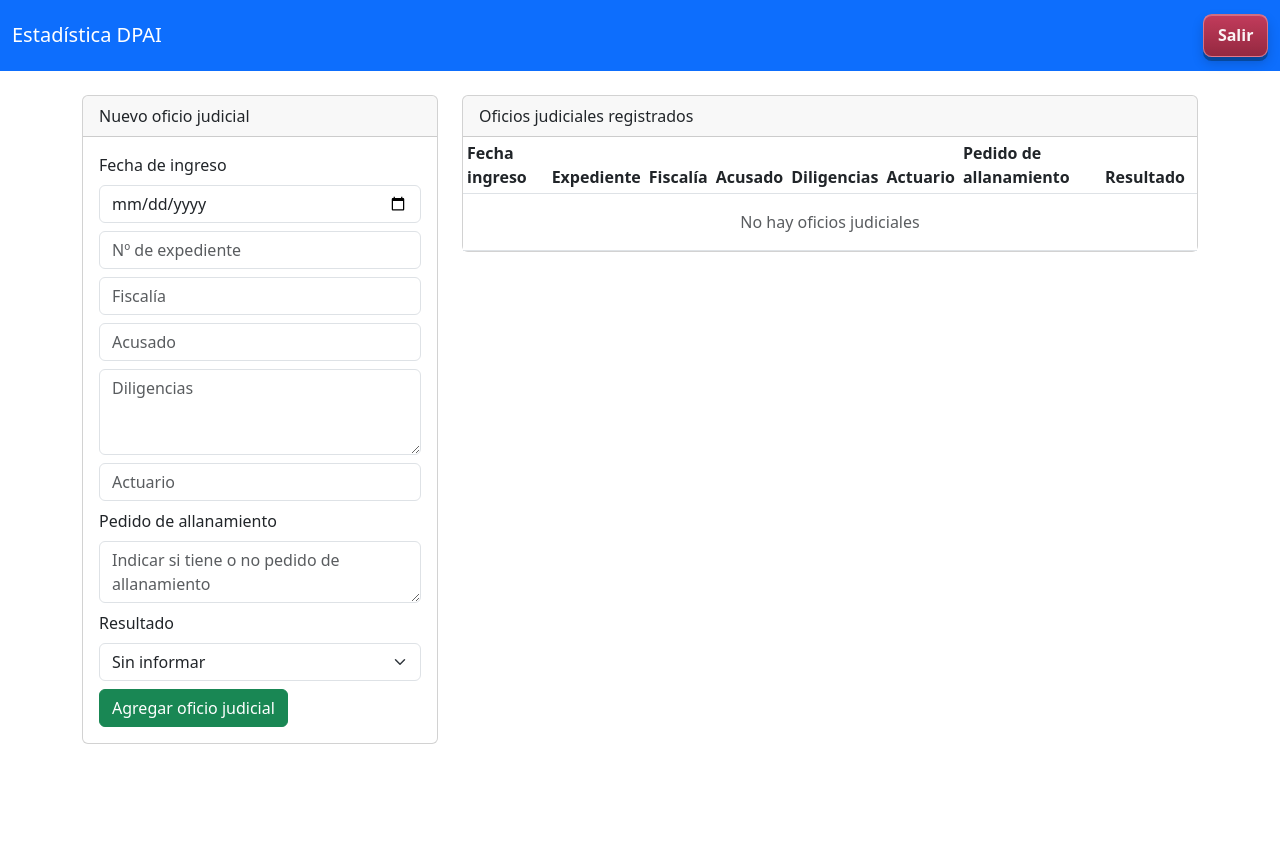
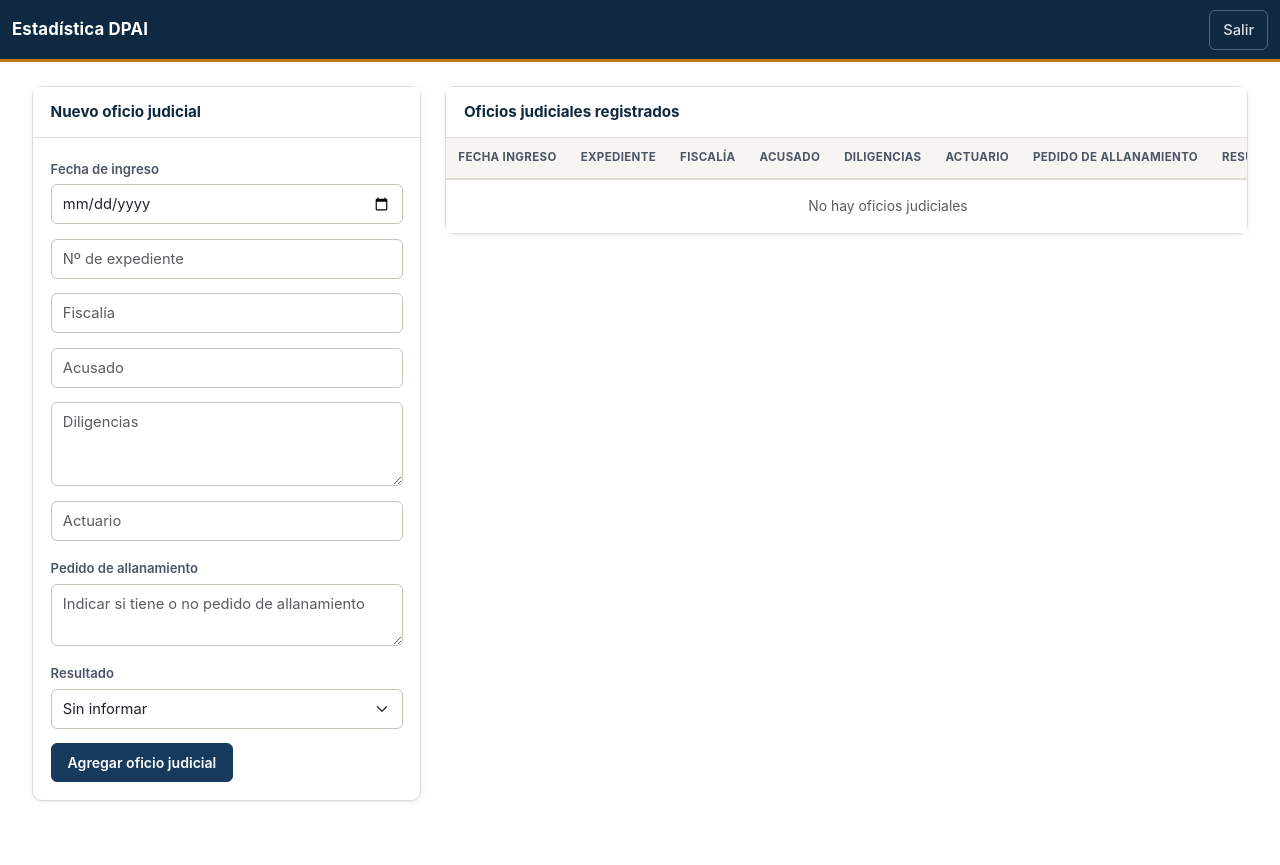
Before and after one commit to ArgusLuCh/dpai, a Flask app: template templates/oficios_judiciales.html in a window 1280 px wide. Before the commit the page ends 744 px from the top, so only its background shows below. Run offline with Flask 3, Linux system fonts and the light colour scheme; the template is opened without the code that fills it, so the values that code supplies are empty; some libraries are stand-ins or nearby versions.

Commit message:
mejora visual cambios en el css

```diff
--- a/static/style.css
+++ b/static/style.css
@@ -1,116 +1,357 @@
-.color-verde { background:#198754; color:white; padding:.35rem .6rem; border-radius:.25rem }
-.color-amarillo { background:#ffc107; color:#212529; padding:.35rem .6rem; border-radius:.25rem }
-.color-rojo { background:#dc3545; color:white; padding:.35rem .6rem; border-radius:.25rem }
+/* ============================================================
+   DPAI — Dirección General de Ciberseguridad
+   Sistema de diseño: institucional, legible, sin ruido visual.
+   ============================================================ */
 
-body { padding-bottom:40px }
+:root {
+  --color-navy-900: #0a1e33;
+  --color-navy-800: #0f2942;
+  --color-navy-700: #163a5c;
+  --color-navy-600: #1f4d78;
+  --color-amber-600: #c17817;
+  --color-amber-100: #fbe8cc;
+  --color-ink: #1c2530;
+  --color-ink-soft: #4a5568;
+  --color-paper: #f6f5f2;
+  --color-paper-raised: #ffffff;
+  --color-line: #e0ddd6;
+  --color-line-strong: #c8c3b8;
+
+  --color-success: #1f7a4d;
+  --color-success-bg: #e5f3ea;
+  --color-warning: #a9720f;
+  --color-warning-bg: #fbf0dc;
+  --color-danger: #b3261e;
+  --color-danger-bg: #fbe8e6;
+
+  --radius-sm: 6px;
+  --radius-md: 10px;
+  --shadow-card: 0 1px 2px rgba(15, 41, 66, .06), 0 1px 8px rgba(15, 41, 66, .05);
+
+  --font-body: -apple-system, "Segoe UI", Roboto, Helvetica, Arial, sans-serif;
+}
+
+* { box-sizing: border-box; }
+
+body {
+  background-color: var(--color-paper);
+  color: var(--color-ink);
+  font-family: var(--font-body);
+  padding-bottom: 48px;
+  -webkit-font-smoothing: antialiased;
+}
+
+/* ---------- Barra superior ---------- */
+
+.navbar.bg-primary {
+  background: var(--color-navy-800) !important;
+  border-bottom: 3px solid var(--color-amber-600);
+  padding-top: .6rem;
+  padding-bottom: .6rem;
+}
+
+.navbar-brand {
+  font-weight: 700;
+  letter-spacing: .01em;
+  font-size: 1.05rem;
+}
 
 .app-top-nav {
   align-items: center;
-  gap: .3rem;
-  perspective: 700px;
-}
-
-.app-top-nav .nav-item {
-  position: relative;
-  z-index: 1;
-}
-
-.app-top-nav .nav-item + .nav-item {
-  margin-left: 0;
+  gap: .25rem;
 }
 
 .app-top-link {
-  color: rgba(255, 255, 255, .95) !important;
-  background: linear-gradient(180deg, rgba(255, 255, 255, .2) 0%, rgba(255, 255, 255, .08) 100%);
-  border: 1px solid rgba(255, 255, 255, .28);
-  border-radius: .55rem;
-  box-shadow:
-    0 4px 0 rgba(3, 52, 102, .55),
-    0 6px 12px rgba(0, 0, 0, .18),
-    inset 0 1px 0 rgba(255, 255, 255, .25);
-  font-weight: 600;
-  margin: .35rem 0;
-  padding: .55rem .85rem !important;
-  position: relative;
-  transform: translateZ(0);
-  transition: transform .15s ease, box-shadow .15s ease, background .15s ease;
+  color: rgba(255, 255, 255, .85) !important;
+  background: transparent;
+  border: 1px solid transparent;
+  border-radius: var(--radius-sm);
+  font-weight: 500;
+  font-size: .92rem;
+  margin: 0;
+  padding: .5rem .8rem !important;
+  transition: background .12s ease, color .12s ease;
 }
 
 .app-top-link:hover,
 .app-top-link:focus-visible {
-  background: linear-gradient(180deg, rgba(255, 255, 255, .34) 0%, rgba(255, 255, 255, .16) 100%);
-  box-shadow:
-    0 6px 0 rgba(3, 52, 102, .55),
-    0 10px 16px rgba(0, 0, 0, .24),
-    inset 0 1px 0 rgba(255, 255, 255, .35);
-  transform: translateY(-3px) translateZ(12px);
-  z-index: 3;
-}
-
-.app-top-link:active {
-  box-shadow:
-    0 1px 0 rgba(3, 52, 102, .55),
-    0 3px 6px rgba(0, 0, 0, .2),
-    inset 0 1px 0 rgba(255, 255, 255, .2);
-  transform: translateY(2px) translateZ(0);
+  background: rgba(255, 255, 255, .1);
+  color: #ffffff !important;
 }
 
 .app-top-link-logout {
-  background: linear-gradient(180deg, rgba(220, 53, 69, .88) 0%, rgba(160, 35, 48, .92) 100%);
-  border-color: rgba(255, 170, 177, .55);
+  background: transparent;
+  border: 1px solid rgba(255, 255, 255, .28);
 }
 
-.app-top-link-logout:hover,
-.app-top-link-logout:focus-visible {
-  background: linear-gradient(180deg, rgba(235, 76, 90, .95) 0%, rgba(180, 40, 54, .95) 100%);
+.app-top-link-logout:hover {
+  background: var(--color-danger);
+  border-color: var(--color-danger);
 }
 
-.app-tabs {
-  gap: .65rem;
-  border-bottom: 0;
-  padding: .75rem 1rem;
-  background: linear-gradient(180deg, #f8f9fa 0%, #e9ecef 100%);
-  border-radius: .7rem .7rem 0 0;
+.navbar-text {
+  font-size: .88rem;
+  opacity: .85;
 }
 
-.app-tabs .nav-item {
+/* ---------- Layout general ---------- */
+
+.container {
+  max-width: 1240px;
+}
+
+h1, h2, h3, h4, h5 {
+  color: var(--color-navy-800);
+  font-weight: 700;
+}
+
+/* ---------- Tarjetas ---------- */
+
+.card {
+  border: 1px solid var(--color-line);
+  border-radius: var(--radius-md);
+  box-shadow: var(--shadow-card);
+}
+
+.card-header {
+  background: var(--color-paper-raised);
+  border-bottom: 1px solid var(--color-line);
+  color: var(--color-navy-800);
+  font-weight: 700;
+  font-size: .95rem;
+  padding: .85rem 1.1rem;
+  display: flex;
+  align-items: center;
+  gap: .6rem;
+}
+
+.card-body {
+  padding: 1.1rem;
+}
+
+/* ---------- Formularios ---------- */
+
+.form-label {
+  color: var(--color-ink-soft);
+  font-weight: 600;
+  font-size: .82rem;
+  margin-bottom: .3rem;
+}
+
+.form-control, .form-select {
+  border: 1px solid var(--color-line-strong);
+  border-radius: var(--radius-sm);
+  padding: .5rem .7rem;
+  font-size: .92rem;
+}
+
+.form-control:focus, .form-select:focus {
+  border-color: var(--color-navy-600);
+  box-shadow: 0 0 0 3px rgba(31, 77, 120, .15);
+}
+
+.mb-2 { margin-bottom: .9rem !important; }
+
+/* ---------- Botones ---------- */
+
+.btn {
+  border-radius: var(--radius-sm);
+  font-weight: 600;
+  font-size: .88rem;
+  padding: .5rem 1rem;
+}
+
+.btn-success {
+  background: var(--color-navy-700);
+  border-color: var(--color-navy-700);
+}
+.btn-success:hover {
+  background: var(--color-navy-800);
+  border-color: var(--color-navy-800);
+}
+
+.btn-primary {
+  background: var(--color-navy-700);
+  border-color: var(--color-navy-700);
+}
+.btn-primary:hover {
+  background: var(--color-navy-800);
+  border-color: var(--color-navy-800);
+}
+
+.btn-outline-primary {
+  color: var(--color-navy-700);
+  border-color: var(--color-navy-600);
+}
+.btn-outline-primary:hover {
+  background: var(--color-navy-700);
+  border-color: var(--color-navy-700);
+}
+
+.btn-outline-secondary {
+  color: var(--color-ink-soft);
+  border-color: var(--color-line-strong);
+}
+
+.btn-outline-danger {
+  color: var(--color-danger);
+  border-color: #e3b5b1;
+}
+.btn-outline-danger:hover {
+  background: var(--color-danger);
+  border-color: var(--color-danger);
+}
+
+.btn-sm {
+  padding: .3rem .65rem;
+  font-size: .8rem;
+}
+
+/* ---------- Tablas ---------- */
+
+.table {
   margin-bottom: 0;
+  font-size: .87rem;
+}
+
+.table thead th {
+  background: var(--color-paper);
+  color: var(--color-ink-soft);
+  font-weight: 700;
+  font-size: .72rem;
+  letter-spacing: .03em;
+  text-transform: uppercase;
+  border-bottom: 2px solid var(--color-line);
+  padding: .7rem .75rem;
+  white-space: nowrap;
+}
+
+.table tbody td {
+  padding: .65rem .75rem;
+  vertical-align: middle;
+  border-bottom: 1px solid var(--color-line);
+  color: var(--color-ink);
+}
+
+.table tbody tr:hover td {
+  background: #fafaf8;
+}
+
+.table tbody tr:last-child td {
+  border-bottom: none;
+}
+
+/* ---------- Pestañas ---------- */
+
+.app-tabs {
+  gap: .4rem;
+  border-bottom: 1px solid var(--color-line);
+  padding: .7rem 1.1rem 0;
+  background: var(--color-paper-raised);
 }
 
 .app-tab {
-  color: #344054;
-  background: linear-gradient(180deg, #ffffff 0%, #d9e0e8 100%);
-  border: 1px solid #aeb8c4 !important;
-  border-radius: .5rem !important;
-  box-shadow:
-    0 4px 0 #98a5b3,
-    0 6px 10px rgba(31, 41, 55, .18),
-    inset 0 1px 0 rgba(255, 255, 255, .9);
+  color: var(--color-ink-soft);
+  background: transparent;
+  border: none !important;
+  border-radius: var(--radius-sm) var(--radius-sm) 0 0 !important;
   font-weight: 600;
-  padding: .55rem 1rem;
+  font-size: .85rem;
+  padding: .55rem .95rem;
   position: relative;
-  top: 0;
-  transition: top .12s ease, box-shadow .12s ease, filter .12s ease;
+  top: 1px;
 }
 
 .app-tab:hover {
-  color: #172b4d;
-  filter: brightness(1.03);
-  top: -2px;
-  box-shadow:
-    0 6px 0 #98a5b3,
-    0 9px 14px rgba(31, 41, 55, .2),
-    inset 0 1px 0 rgba(255, 255, 255, .95);
+  color: var(--color-navy-800);
+  background: var(--color-paper);
 }
 
 .app-tab:active,
 .app-tab.active {
-  color: #fff !important;
-  background: linear-gradient(180deg, #1769aa 0%, #0d4f86 100%) !important;
-  border-color: #0a3d68 !important;
-  top: 3px;
-  box-shadow:
-    0 1px 0 #082f50,
-    0 3px 6px rgba(31, 41, 55, .2),
-    inset 0 1px 0 rgba(255, 255, 255, .2);
+  color: var(--color-navy-800) !important;
+  background: var(--color-paper) !important;
+  border-bottom: 2px solid var(--color-amber-600) !important;
 }
+
+/* ---------- Badges y estados ---------- */
+
+.badge {
+  font-weight: 600;
+  font-size: .72rem;
+  padding: .35rem .6rem;
+  border-radius: var(--radius-sm);
+}
+
+.badge.bg-danger {
+  background: var(--color-danger-bg) !important;
+  color: var(--color-danger) !important;
+}
+
+.badge.bg-secondary {
+  background: #ececea !important;
+  color: var(--color-ink-soft) !important;
+}
+
+.color-verde {
+  background: var(--color-success-bg);
+  color: var(--color-success);
+  padding: .35rem .6rem;
+  border-radius: var(--radius-sm);
+  font-weight: 600;
+}
+
+.color-amarillo {
+  background: var(--color-warning-bg);
+  color: var(--color-warning);
+  padding: .35rem .6rem;
+  border-radius: var(--radius-sm);
+  font-weight: 600;
+}
+
+.color-rojo {
+  background: var(--color-danger-bg);
+  color: var(--color-danger);
+  padding: .35rem .6rem;
+  border-radius: var(--radius-sm);
+  font-weight: 600;
+}
+
+/* ---------- Alertas ---------- */
+
+.alert {
+  border: 1px solid transparent;
+  border-radius: var(--radius-sm);
+  font-size: .9rem;
+}
+
+.alert-danger {
+  background: var(--color-danger-bg);
+  border-color: #e3b5b1;
+  color: var(--color-danger);
+}
+
+.alert-success {
+  background: var(--color-success-bg);
+  border-color: #a9d4b8;
+  color: var(--color-success);
+}
+
+/* ---------- Login y páginas centradas ---------- */
+
+.auth-page {
+  min-height: calc(100vh - 100px);
+  display: flex;
+  align-items: center;
+  justify-content: center;
+}
+
+.auth-card {
+  width: 100%;
+  max-width: 400px;
+}
+
+.auth-card .card-header {
+  justify-content: center;
+  font-size: 1rem;
+}
```
